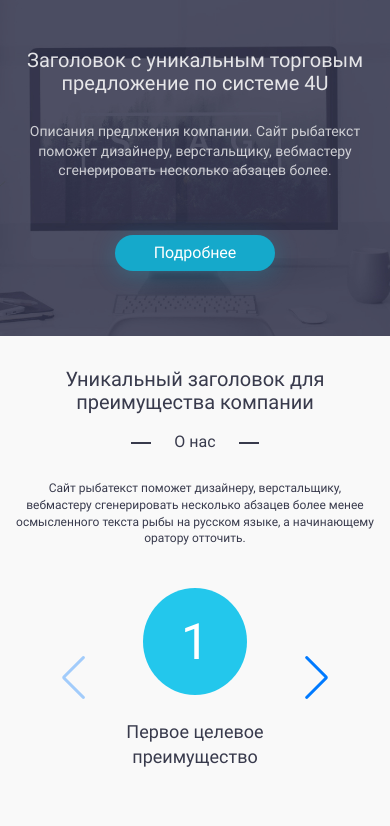
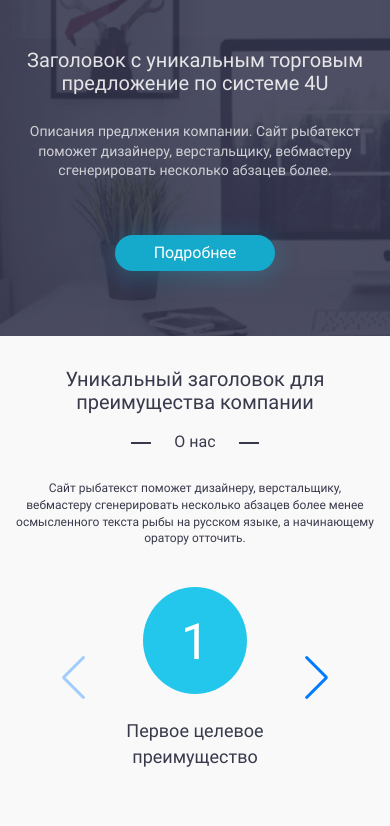
Before and after one commit to ShvedovDmitry007/template, a plain HTML site: page index.html in a window 390 px wide. Shown: the part 61-887 px from the top of the page. Drawn offline with nearby package versions, Linux system fonts and the light colour scheme.

Commit message:
add bg on breakpoint, debug slider

```diff
--- a/css/about.css
+++ b/css/about.css
@@ -191,14 +191,19 @@
   }
 
   .swiper {
+    position: relative;
     display: flex;
+    height: 182px;
   }
 
   .about__wrapper {
-    height: 182px
+    height: 182px;
   }
 
   .about__slide-item {
+    position: absolute;
+    top: 0;
+    width: 167px;
     display: flex;
     flex-direction: column;
     align-items: center;
--- a/css/contact.css
+++ b/css/contact.css
@@ -70,6 +70,10 @@
 
 
 @media (max-width: 1200px) {
+  .contact {
+    background-image: url('../img/form-bg-1024.jpg');
+  }
+
   .contact__container {
     padding-bottom: 56px;
   }
@@ -109,6 +113,10 @@
 
 
 @media (max-width: 768px) {
+  .contact {
+    background-image: url('../img/form-bg-mobile.jpg');
+  }
+
   .contact__container {
     padding-top: 30px;
     padding-bottom: 30px;
--- a/css/global.css
+++ b/css/global.css
@@ -76,18 +76,17 @@ fieldset {
 }
 
 .container {
-  max-width: 1600px;
-  padding: 0 200px;
+  max-width: 1260px;
   margin: 0 auto;
 }
 
-@media (max-width: 1440px) {
+@media (max-width: 1366px) {
   .container {
-    padding: 0 122px;
+    padding: 0 30px;
   }
 }
 
-@media (max-width: 1100px) {
+@media (max-width: 992px) {
   .container {
     padding: 0 15px;
   }
--- a/css/header.css
+++ b/css/header.css
@@ -38,13 +38,15 @@
   height: 24px;
 }
 
+@media (max-width: 1366px) {
+  /* .header__container {
+    padding: 0 30px;
+  } */
+}
+
 @media (max-width: 1200px) {
   .header {
     padding-top: 26px;
-  }
-
-  .header__container {
-    padding: 0 30px;
   }
 
   .logo {
--- a/css/hero.css
+++ b/css/hero.css
@@ -48,6 +48,10 @@
 }
 
 @media (max-width: 1200px) {
+  .hero {
+    background-image: url('../img/hero-bg-1024.jpg');
+  }
+
   .hero__container {
     padding-top: 156px;
     padding-bottom: 70px;
@@ -80,6 +84,10 @@
 }
 
 @media (max-width: 768px) {
+  .hero {
+    background-image: url('../img/hero-bg-mobile.jpg');
+  }
+
   .hero__container {
     padding-top: 110px;
     padding-bottom: 65px;
--- a/index.html
+++ b/index.html
@@ -13,6 +13,8 @@
     <title>Template</title>
     <link rel="stylesheet" href="https://cdn.jsdelivr.net/npm/swiper@11/swiper-bundle.min.css">
     <link rel="stylesheet" href="css/index.css">
+    <script defer src="https://cdn.jsdelivr.net/npm/swiper@11/swiper-bundle.min.js"></script>
+    <script defer src="js/index.js"></script>
   </head>
 
   <body>
@@ -168,21 +170,6 @@
         Сделано <a class="footer__developer-link" href="https://t.me/dimashvedov_92" target="_blank">Дмитрием Шведовым</a>
       </p>
     </footer>
+  </body>
 
-    <script src="https://cdn.jsdelivr.net/npm/swiper@11/swiper-bundle.min.js"></script>
-    <script>
-      let swiper = new Swiper('.swiper', {
-        slidesPerView: 1,
-        autoHeight: true,
-        effect: 'cube',
-        navigation: {
-          nextEl: '.swiper-button-next',
-          prevEl: '.swiper-button-prev',
-        },
-        mousewheel: true,
-        keyboard: true,
-      });
-    </script>
-
-  </body>
 </html>
--- /dev/null
+++ b/js/index.js
@@ -0,0 +1,10 @@
+let swiper = new Swiper('.swiper', {
+  slidesPerView: 1,
+  autoHeight: true,
+  navigation: {
+    nextEl: '.swiper-button-next',
+    prevEl: '.swiper-button-prev',
+  },
+  mousewheel: true,
+  keyboard: true,
+});
```
Also changed, not shown: img/form-bg-1024.jpg (added), img/form-bg-mobile.jpg (added), img/hero-bg-1024.jpg (added), img/hero-bg-mobile.jpg (added).
